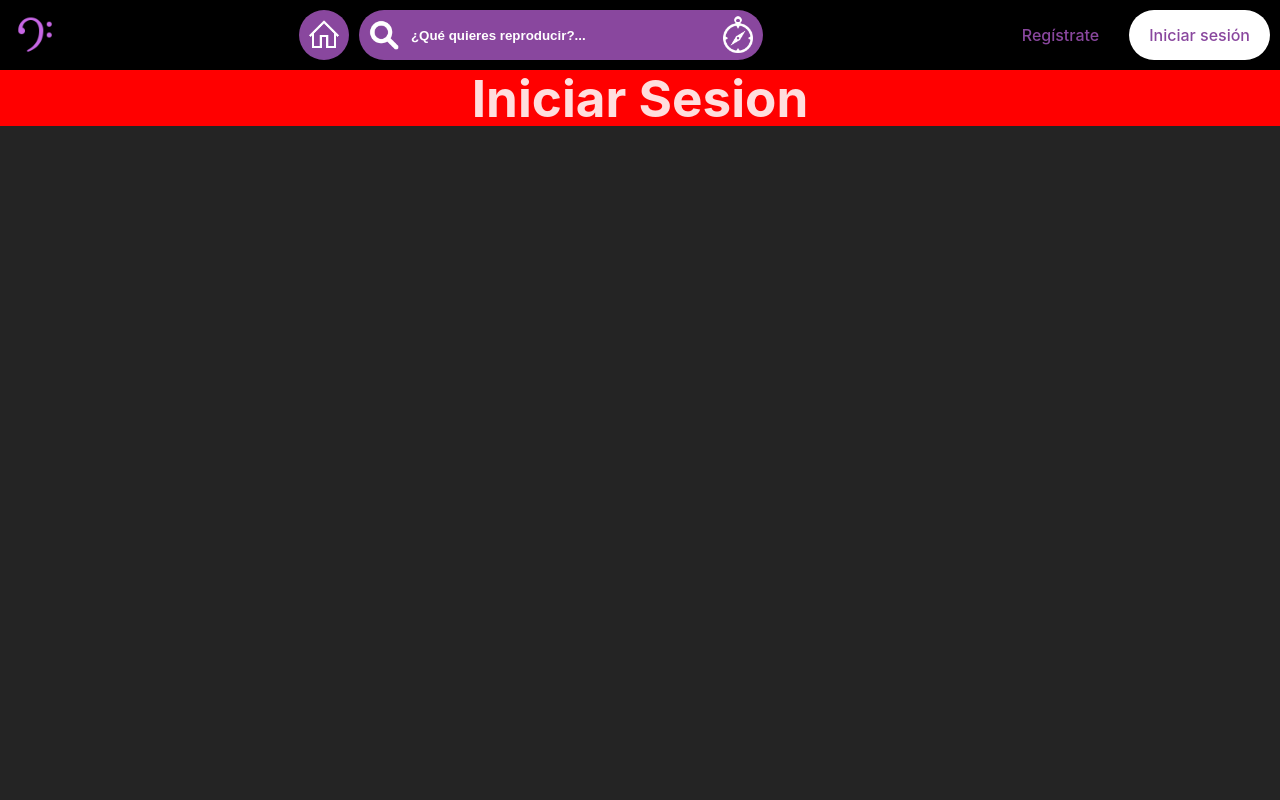
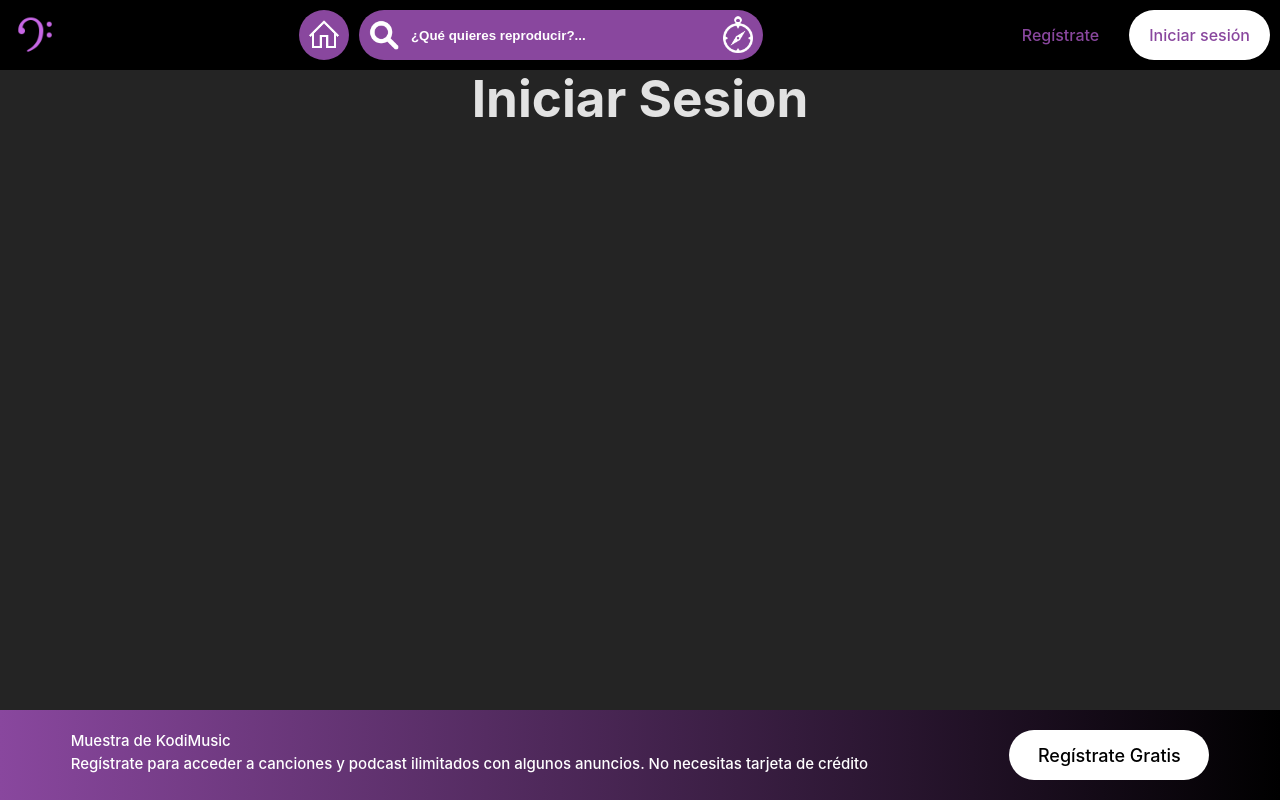
Before and after one commit to melagora/SPA-REACT-CLON_SPOTIFY, a React (Vite) app: page /iniciar-sesion in a window 1280 px wide. Built offline with nearby package versions, Linux system fonts and the light colour scheme.

Commit message:
Pie de página al 95% funcional

```diff
--- a/src/App.jsx
+++ b/src/App.jsx
@@ -1,10 +1,12 @@
 import './App.css'
 import Menu from './Rutes/Menu'
+import PieDePagina from './Rutes/PieDePagina'
 
 function App() {
   return (
     <>
       <Menu/>
+      <PieDePagina/>
     </>
   )
 }
--- a/src/Rutes/Menu.jsx
+++ b/src/Rutes/Menu.jsx
@@ -34,7 +34,7 @@ export default function Menu() {
               </div>
               <div className="explorar">
                 <li>
-                  <Link to="explorar">
+                  <Link to="/explorar">
                     <div class="input-container">
                       <div className="searchWhite">
                         <img src={searchWhite} alt="Ícono de búsqueda" />
@@ -51,7 +51,7 @@ export default function Menu() {
             <div className="formularios">
               <div className="form1">
                 <li>
-                  <Link to="registrate">
+                  <Link to="/registrate">
                     <p className="registro">Regístrate</p>
                   </Link>
                 </li>
--- a/src/Rutes/PieDePagina.jsx
+++ b/src/Rutes/PieDePagina.jsx
@@ -1,7 +1,30 @@
-import React from 'react'
+import React from "react";
+import { BrowserRouter, Link, Route, Routes } from "react-router-dom";
+import Registrate from "../Componentes/Registro";
 
 export default function PieDePagina() {
   return (
-    <div>PieDePagina</div>
-  )
+    // <BrowserRouter>
+      <div className="footer">
+        <div className="foot1">
+          <p className="tittleFooter">Muestra de KodiMusic </p>
+          <p className="textFooter">
+            Regístrate para acceder a canciones y podcast ilimitados con algunos
+            anuncios. No necesitas tarjeta de crédito
+          </p>
+        </div>
+        {/* <Link to="/registrate"> */}
+          <div className="foot2">
+            <div className="btnFooter">
+              <p>Regístrate Gratis</p>
+            </div>
+          </div>
+        {/* </Link> */}
+      </div>
+
+    //   {/* <Routes>
+    //     <Route path="/registrate" element={<Registrate />} />
+    //   </Routes>
+    // </BrowserRouter> */}
+  );
 }
--- a/src/index.css
+++ b/src/index.css
@@ -171,14 +171,9 @@ nav div{
 
 .form2:hover{
   background-color: #89479e;
-  color: white;
 }
 
-p:hover{
-  color: white;
-}
-
-.form2:hover p {
+.form1:hover p, .form2:hover p {
   color: white;
 }
 
@@ -190,7 +185,6 @@ body,p {
 .info{
   margin: 0px;
   padding: 0px;
-  background-color: red;
   text-align: center;
 }
 
@@ -201,12 +195,57 @@ h1 {
   text-align: center;
 }
 
-footer {
+.footer {
+  display: flex;
+  justify-content: space-around;
   position: fixed;
   left: 0;
   bottom: 0;
   width: 100%;
-  background-color: #000000;
-  text-align: center;
+  background: linear-gradient(to right, #89479e, #000000);
   font-size: 14px;
 }
+
+.foot1, .foot2{
+  padding: 20px;
+}
+.footer p{
+  color: white;
+}
+
+.tittleFooter, .textFooter{
+  font-size: 15px;
+  color: white;
+}
+
+.footer > div:nth-child(2){
+  display: flex;
+  align-items: center;
+}
+
+.btnFooter{
+  display: flex;
+  justify-content: center;
+  align-items: center;
+  background-color: #ffffff;
+  border-radius: 90px;
+  font-weight: bold;
+  height: 50px;
+  width: 200px;
+  font-size: 18px;
+  font-weight: bold;
+}
+
+.btnFooter p{
+  color: #000000;
+}
+
+.btnFooter:hover{
+  scale: 1.05;
+  background-color: #89479e;
+  color: white;
+}
+
+.btnFooter:hover p{
+  color: white;
+}
```
